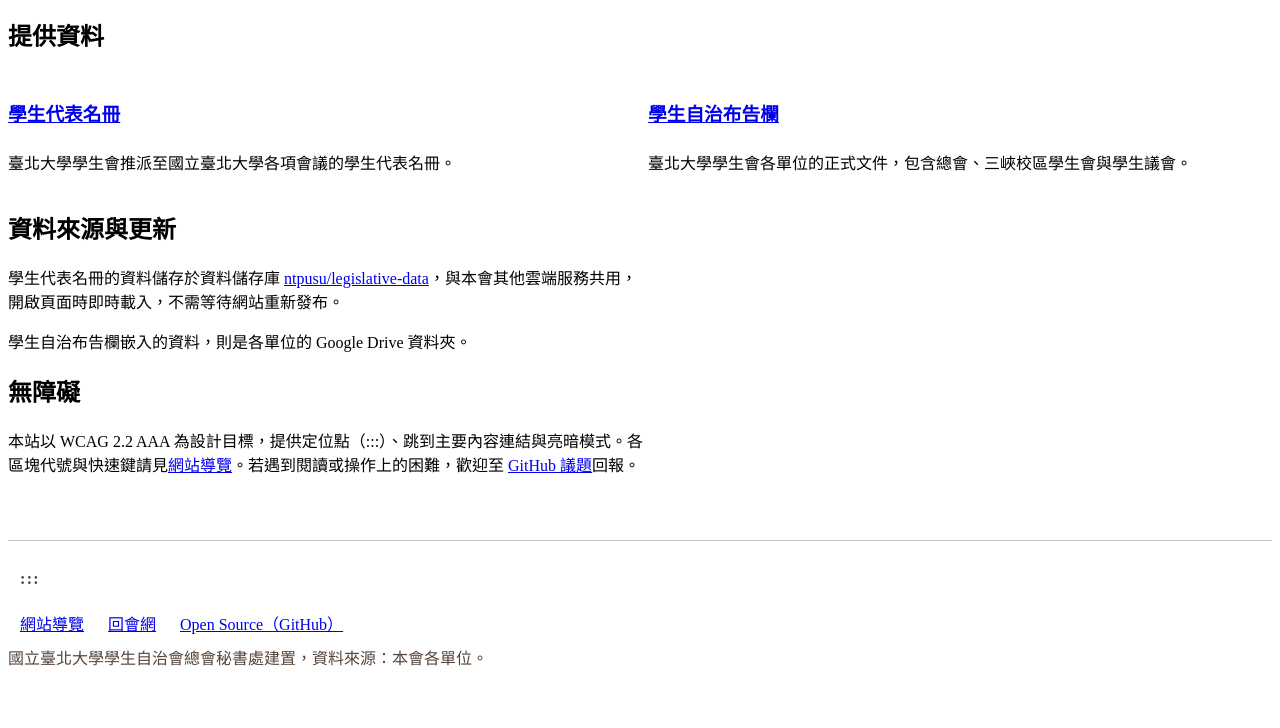
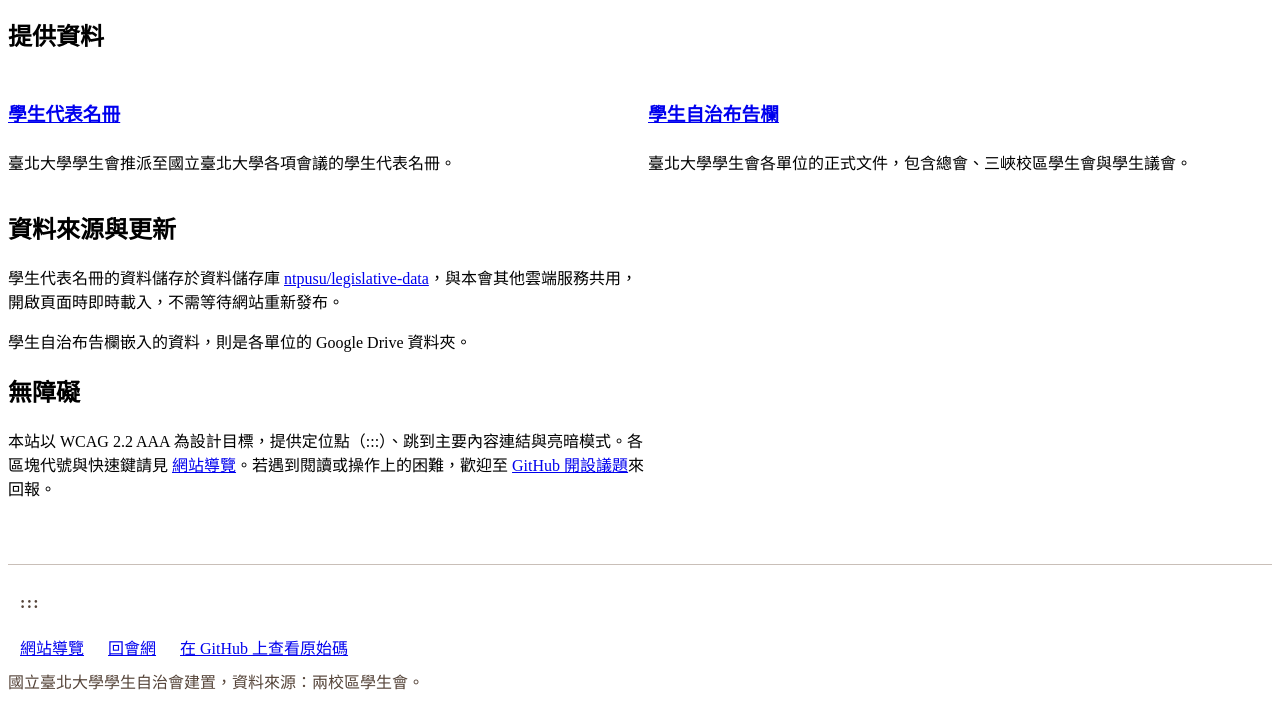
Before and after one commit to ntpusu/ntpusu-info-web, an Astro site: page / in a window 1280 px wide. Shown: the part 306-1034 px from the top of the page. Built offline with nearby package versions, Linux system fonts and the light colour scheme; Astro itself is replaced by a stand-in of ours.

Commit message:
chore(ui): 調整頁尾與無障礙區塊文案
將 GitHub 連結改為更直白的「在 GitHub 上查看原始碼」，頁尾署名
改為兩校區學生會，並修飾無障礙說明文字與連結措辭。

```diff
--- a/src/layouts/Layout.astro
+++ b/src/layouts/Layout.astro
@@ -120,10 +120,10 @@ const navPages = PAGES.filter((p) => p.path !== "/sitemap/");
         <ul>
           <li><a href={href("/sitemap/")}>網站導覽</a></li>
           <li><a href={SITE.orgUrl}>回會網</a></li>
-          <li><a href={SITE.repoUrl}>Open Source（GitHub）</a></li>
+          <li><a href={SITE.repoUrl}>在 GitHub 上查看原始碼</a></li>
         </ul>
       </nav>
-      <p>{SITE.orgName}總會秘書處建置，資料來源：本會各單位。</p>
+      <p>{SITE.orgName}建置，資料來源：兩校區學生會。</p>
     </footer>
   </body>
 </html>
--- a/src/pages/index.astro
+++ b/src/pages/index.astro
@@ -35,6 +35,11 @@ const dataPages = PAGES.filter((p) => ["/stureps/", "/bulletin-board/"].includes
 
   <section aria-labelledby="a11y-heading">
     <h2 id="a11y-heading">無障礙</h2>
-    <p>本站以 WCAG 2.2 AAA 為設計目標，提供定位點（:::）、跳到主要內容連結與亮暗模式。各區塊代號與快速鍵請見<a href={href("/sitemap/")}>網站導覽</a>。若遇到閱讀或操作上的困難，歡迎至 <a href={`${SITE.repoUrl}/issues`}>GitHub 議題</a>回報。</p>
+    <p>
+      本站以 WCAG 2.2 AAA
+      為設計目標，提供定位點（:::）、跳到主要內容連結與亮暗模式。各區塊代號與快速鍵請見
+      <a href={href("/sitemap/")}>網站導覽</a>。若遇到閱讀或操作上的困難，歡迎至{" "}
+      <a href={`${SITE.repoUrl}/issues`}>GitHub 開設議題</a>來回報。
+    </p>
   </section>
 </Layout>
```
